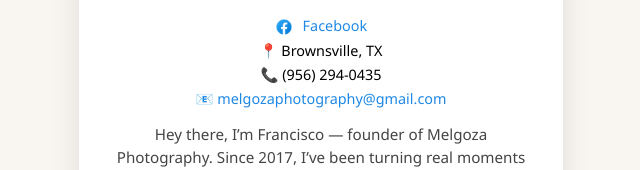
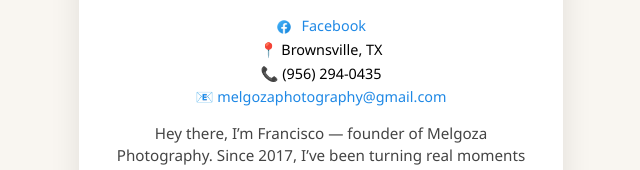
Before and after one commit to MelgozaPhotography/Melgoza-Photography, a plain HTML site: page index.html in a window 1280 px wide. Shown: the part 539-709 px from the top of the page, 319-959 px from the left. Drawn offline with Linux system fonts and the light colour scheme.

Commit message:
Update style.css

```diff
--- a/style.css
+++ b/style.css
@@ -154,8 +154,9 @@ a {
 
 /* Facebook icon */
 .icon {
-    width: 18px;
-    height: 18px;
+    width: 1.1em;
+    height: 1.1em;
     vertical-align: middle;
     margin-right: 6px;
+    opacity: 0.9;
 }
```
